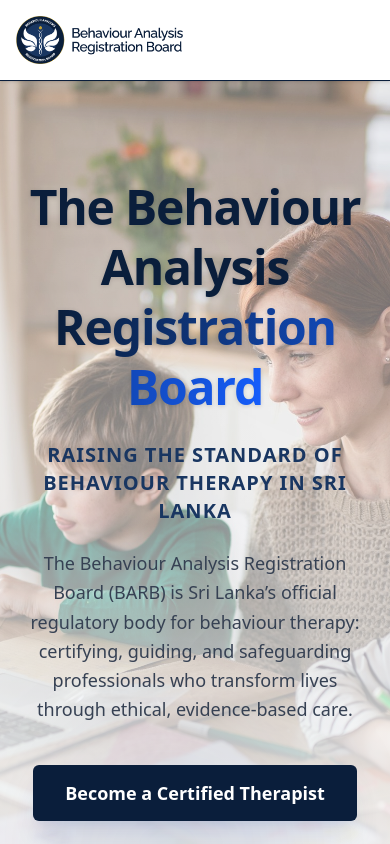
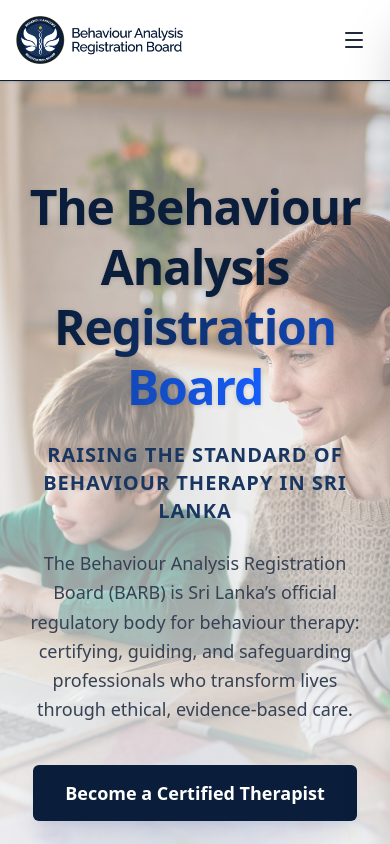
Before and after one commit to Semantix-Labs/BTRB-V1, a Next.js app: page / in a window 390 px wide. Shown: the top 844 px of the page. Built offline with nearby package versions, Linux system fonts and the light colour scheme.

Commit message:
moblie nav issue

```diff
--- a/components/layout/Header.tsx
+++ b/components/layout/Header.tsx
@@ -1,6 +1,7 @@
 import Link from "next/link";
 import Image from "next/image";
 import { Button } from "@/components/ui/button";
+import { MobileNav } from "./MobileNav";
 
 const navItems = [
     { label: "Home", href: "/" },
@@ -40,12 +41,12 @@
                     ))}
                 </nav>
 
-                {/* CTA & Mobile Menu Trigger (Placeholder) */}
+                {/* CTA & Mobile Menu Trigger */}
                 <div className="flex items-center gap-4">
                     <Button asChild className="hidden md:inline-flex bg-[var(--color-accent)] text-white hover:bg-[#b0902b]">
                         <Link href="/certification/apply">Apply for Certification</Link>
                     </Button>
-                    {/* Mobile menu would go here */}
+                    <MobileNav items={navItems} />
                 </div>
             </div>
         </header>
--- /dev/null
+++ b/components/layout/MobileNav.tsx
@@ -0,0 +1,94 @@
+"use client";
+
+import { useState, useEffect } from "react";
+import Link from "next/link";
+import { Button } from "@/components/ui/button";
+import { Menu, X } from "lucide-react";
+import { usePathname } from "next/navigation";
+
+interface NavItem {
+    label: string;
+    href: string;
+}
+
+interface MobileNavProps {
+    items: NavItem[];
+}
+
+export function MobileNav({ items }: MobileNavProps) {
+    const [isOpen, setIsOpen] = useState(false);
+    const pathname = usePathname();
+
+    // Close menu when route changes
+    useEffect(() => {
+        setIsOpen(false);
+    }, [pathname]);
+
+    // Prevent body scroll when menu is open
+    useEffect(() => {
+        if (isOpen) {
+            document.body.style.overflow = "hidden";
+        } else {
+            document.body.style.overflow = "unset";
+        }
+        return () => {
+            document.body.style.overflow = "unset";
+        };
+    }, [isOpen]);
+
+    return (
+        <div className="md:hidden">
+            <Button
+                variant="ghost"
+                size="icon"
+                className="relative z-50 text-gray-800 hover:bg-gray-100"
+                onClick={() => setIsOpen(!isOpen)}
+                aria-label="Toggle Menu"
+            >
+                {isOpen ? <X className="h-6 w-6" /> : <Menu className="h-6 w-6" />}
+            </Button>
+
+            {/* Backdrop */}
+            {isOpen && (
+                <div
+                    className="fixed inset-0 z-40 bg-black/50 backdrop-blur-sm animate-in fade-in duration-200"
+                    onClick={() => setIsOpen(false)}
+                />
+            )}
+
+            {/* Mobile Menu Panel */}
+            <div
+                className={`fixed top-0 right-0 z-40 h-full w-[80%] max-w-sm bg-white shadow-2xl transition-transform duration-300 ease-in-out transform ${isOpen ? "translate-x-0" : "translate-x-full"
+                    }`}
+            >
+                <div className="flex flex-col h-full pt-24 px-6 pb-6 overflow-y-auto">
+                    <nav className="flex flex-col space-y-6">
+                        {items.map((item) => (
+                            <Link
+                                key={item.href}
+                                href={item.href}
+                                className={`text-lg font-medium transition-colors ${pathname === item.href
+                                        ? "text-[var(--color-primary)] font-bold"
+                                        : "text-gray-700 hover:text-[var(--color-primary)]"
+                                    }`}
+                            >
+                                {item.label}
+                            </Link>
+                        ))}
+                    </nav>
+
+                    <div className="mt-auto pt-8 border-t border-gray-100">
+                        <div className="flex flex-col gap-4">
+                            <Button asChild size="lg" className="w-full bg-[var(--color-accent)] text-white hover:bg-[#b0902b]">
+                                <Link href="/certification/apply">Apply for Certification</Link>
+                            </Button>
+                            <div className="text-center text-sm text-gray-500 mt-4">
+                                <p>© {new Date().getFullYear()} BARB Sri Lanka</p>
+                            </div>
+                        </div>
+                    </div>
+                </div>
+            </div>
+        </div>
+    );
+}
```
